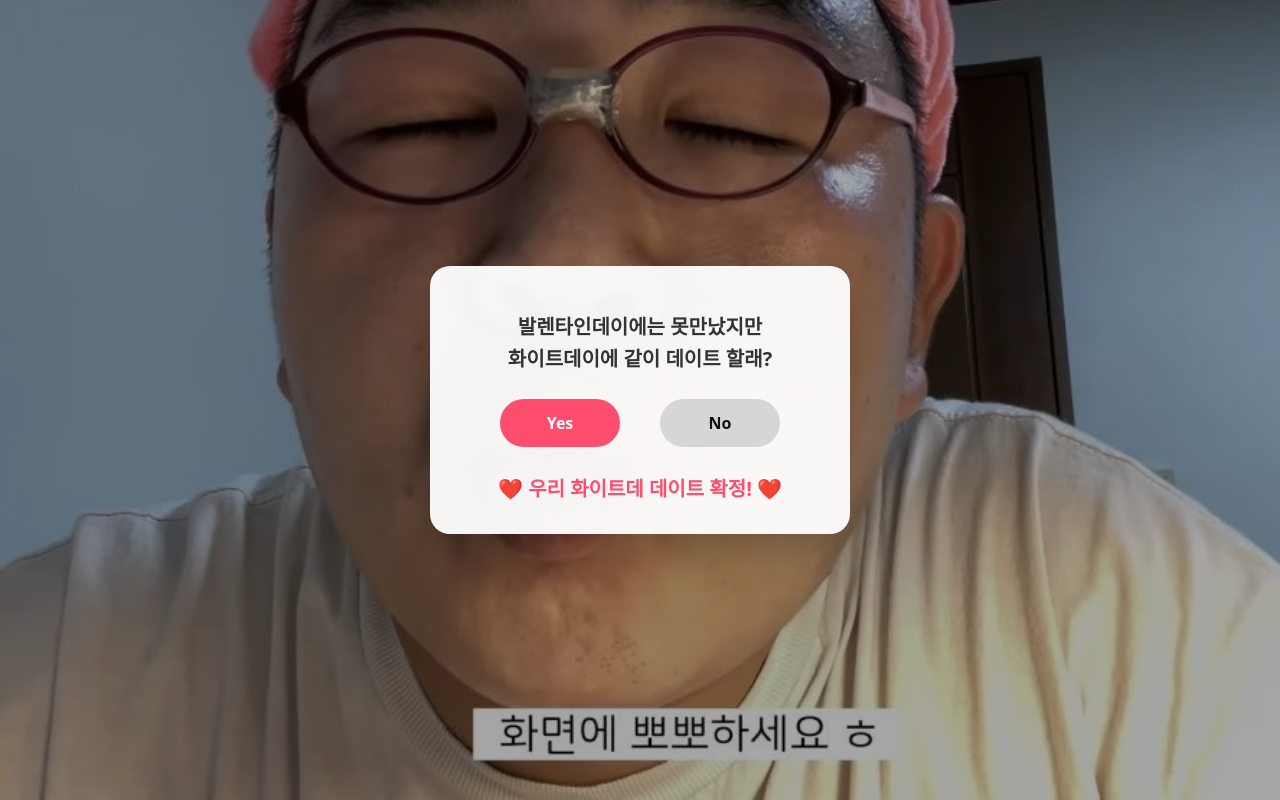
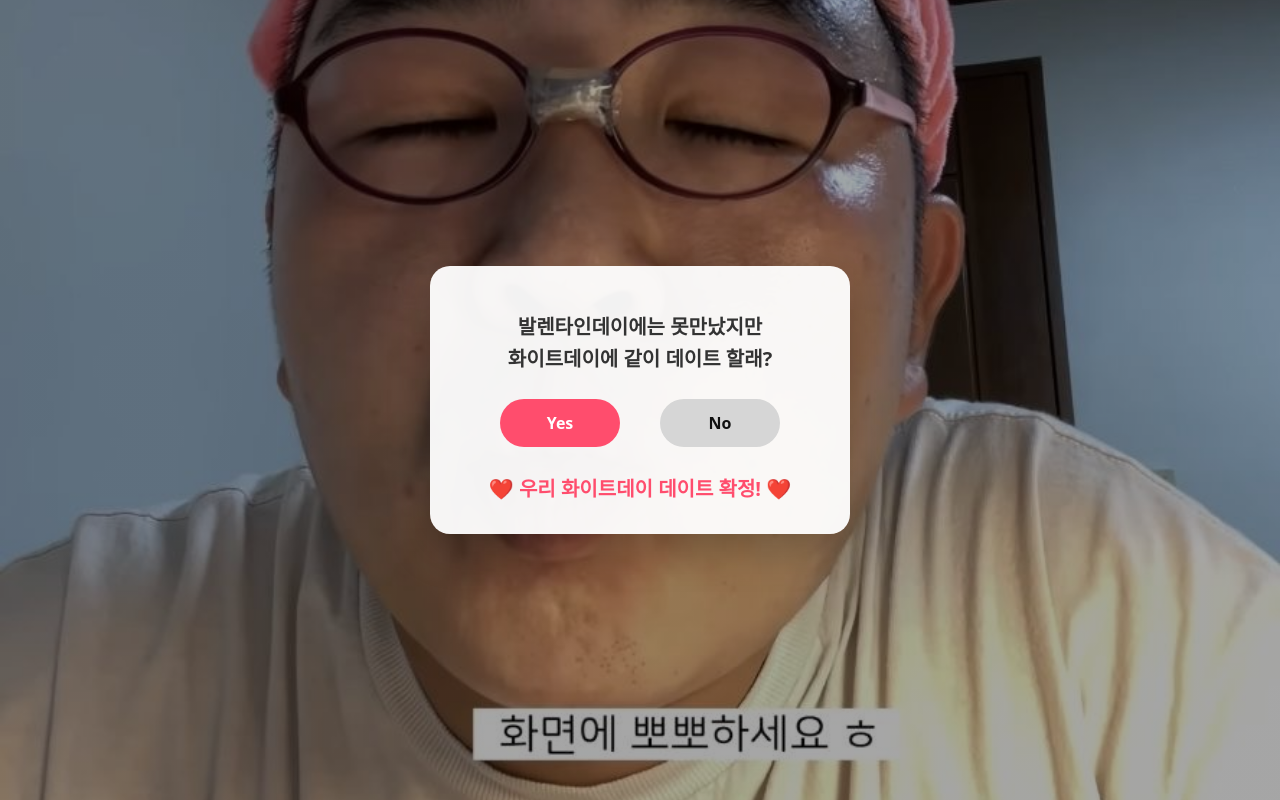
Before and after one commit to bj1093286-sudo/whiteday_event, a plain HTML site: page index.html in a window 1280 px wide. Both pictures are taken after a click on the button "Yes". Drawn offline with Linux system fonts and the light colour scheme.

Commit message:
Update index.html

```diff
--- a/index.html
+++ b/index.html
@@ -136,7 +136,7 @@ h1 {
   </div>
 
   <div class="result" id="result">
-    ❤️ 우리 화이트데 데이트 확정! ❤️
+    ❤️ 우리 화이트데이 데이트 확정! ❤️
   </div>
 </div>
 
```
